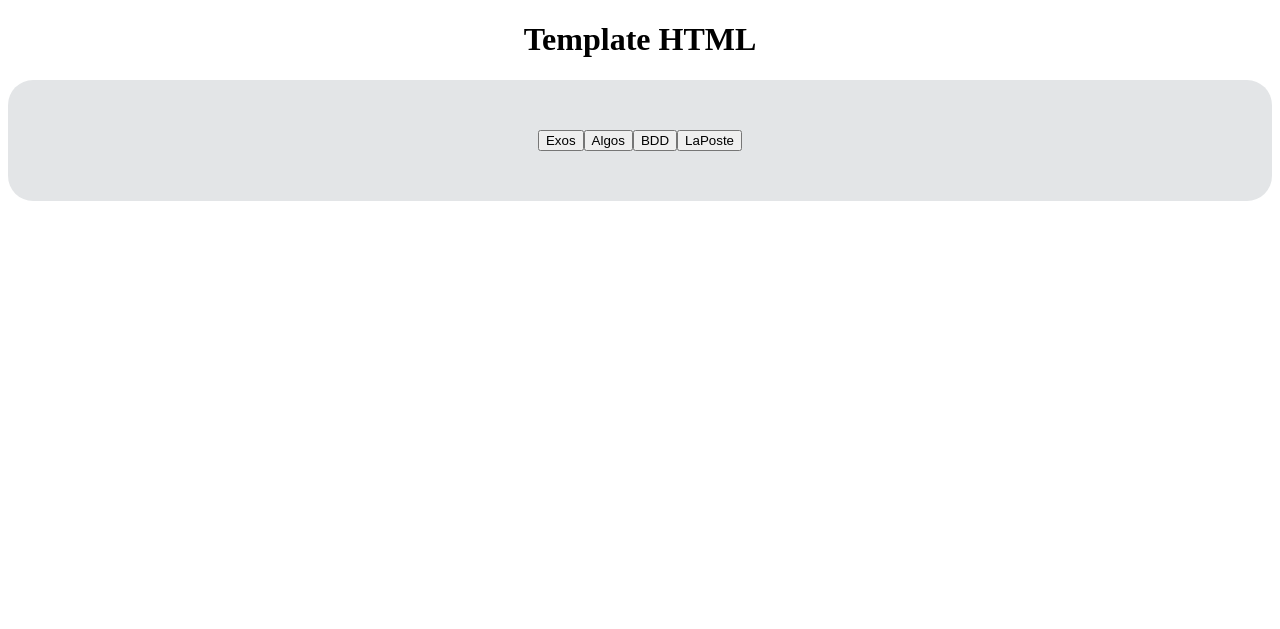
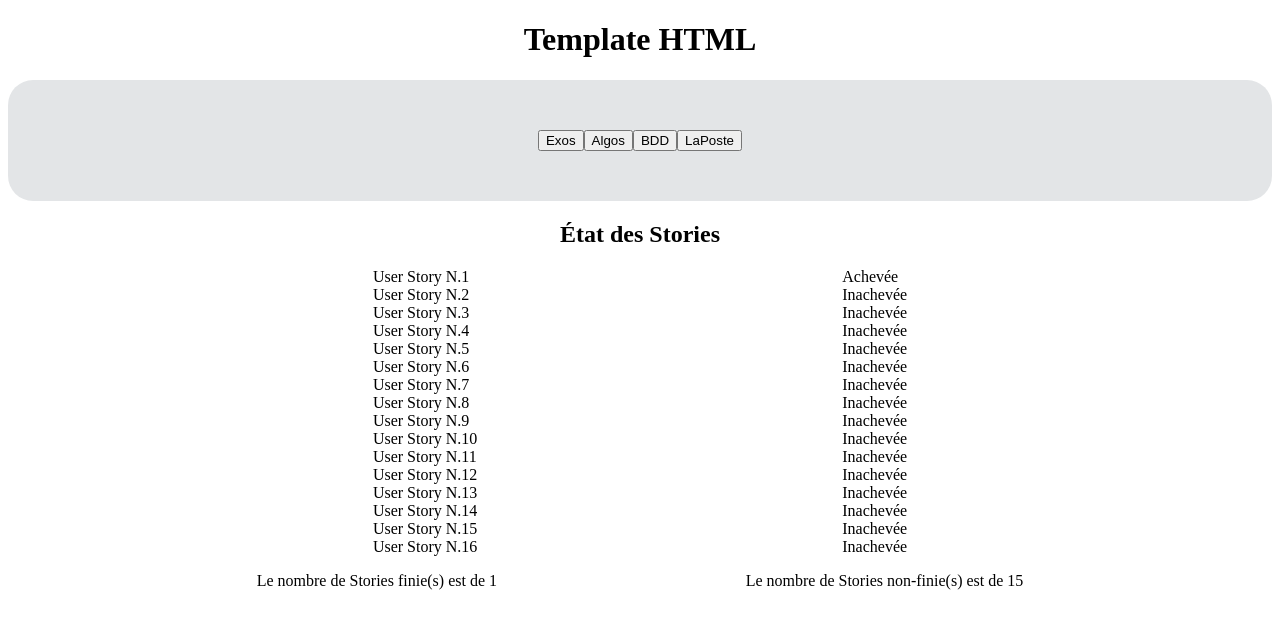
Before and after one commit to Zatoster/Projet-PHP, a PHP site: page /template.php in a window 1280 px wide. Shown: the top 629 px of the page. Run offline with PHP 8.4, Linux system fonts and the light colour scheme.

Commit message:
Story 1 finie (CSS à parfaire)

```diff
--- a/style.css
+++ b/style.css
@@ -1,13 +1,28 @@
-h1{
+h1 {
     display: flex;
     justify-content: center;
 }
 
-button{
+h2 {
+    display: flex;
+    justify-content: center;
+}
+
+.result{
+    display: flex;
+    justify-content: space-evenly;
+}
+
+.tab {
+    display: flex;
+    justify-content: space-evenly;
+}
+
+button {
 
 }
 
-.nav_button{
+.nav_button {
     position: relative;
     padding: 50px;
     border-radius: 25px;
--- a/template.php
+++ b/template.php
@@ -15,27 +15,66 @@
         <button>LaPoste</button>
     </div>
 </header>
+<h2>État des Stories</h2>
+<div class="tab">
     <div>
         <?php
+        $us = array(
+            1 => "User Story N.1",
+            2 => "User Story N.2",
+            3 => "User Story N.3",
+            4 => "User Story N.4",
+            5 => "User Story N.5",
+            6 => "User Story N.6",
+            7 => "User Story N.7",
+            8 => "User Story N.8",
+            9 => "User Story N.9",
+            10 => "User Story N.10",
+            11 => "User Story N.11",
+            12 => "User Story N.12",
+            13 => "User Story N.13",
+            14 => "User Story N.14",
+            15 => "User Story N.15",
+            16 => "User Story N.16",
+        );
+        echo implode('<br/>', $us);
+        ?>
+    </div>
+    <div>
+        <?php
+        $nbNotFinished = 0;
+        $notFinished = "Inachevée";
         $stories = array(
-                1 => false,
-                2 => false,
-                3 => false,
-                4 => false,
-                5 => false,
-                6 => false,
-                7 => false,
-                8 => false,
-                9 => false,
-                10 => false,
-                11 => false,
-                12 => false,
-                13 => false,
-                14 => false,
-                15 => false,
-                16 => false,
-            )
+            1 => "Achevée",
+            2 => "Inachevée",
+            3 => "Inachevée",
+            4 => "Inachevée",
+            5 => "Inachevée",
+            6 => "Inachevée",
+            7 => "Inachevée",
+            8 => "Inachevée",
+            9 => "Inachevée",
+            10 => "Inachevée",
+            11 => "Inachevée",
+            12 => "Inachevée",
+            13 => "Inachevée",
+            14 => "Inachevée",
+            15 => "Inachevée",
+            16 => "Inachevée",
+        );
+        foreach ($stories as $it) {
+            if ($it === $notFinished) {
+                $nbNotFinished++;
+            }
+        }
+        echo implode('<br/>', $stories);
         ?>
+    </div>
+
+</div>
+<div class="result">
+    <p>Le nombre de Stories finie(s) est de <?php echo 16 - $nbNotFinished; ?> </p>
+    <p>Le nombre de Stories non-finie(s) est de <?php echo $nbNotFinished; ?> </p>
 </div>
 <footer>
 
```
Lines whose indentation alone changed are shown as unchanged.
